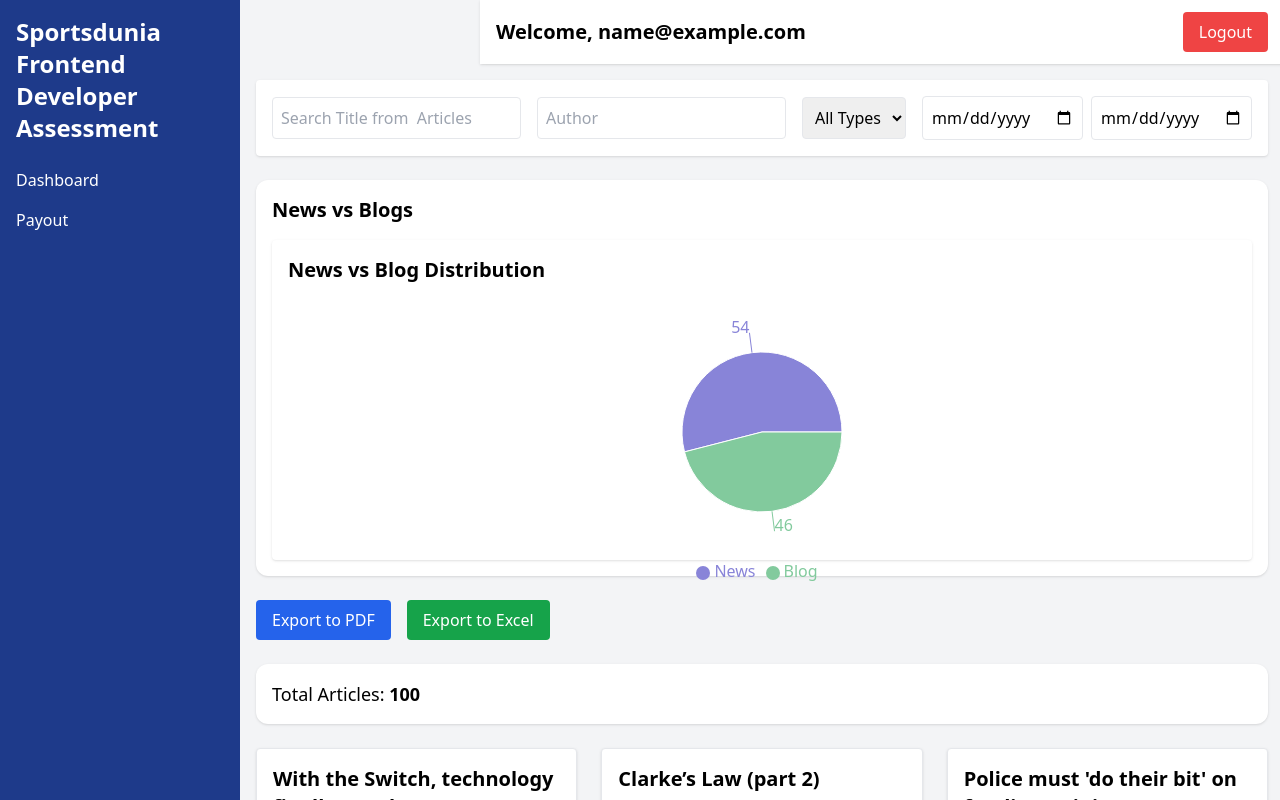
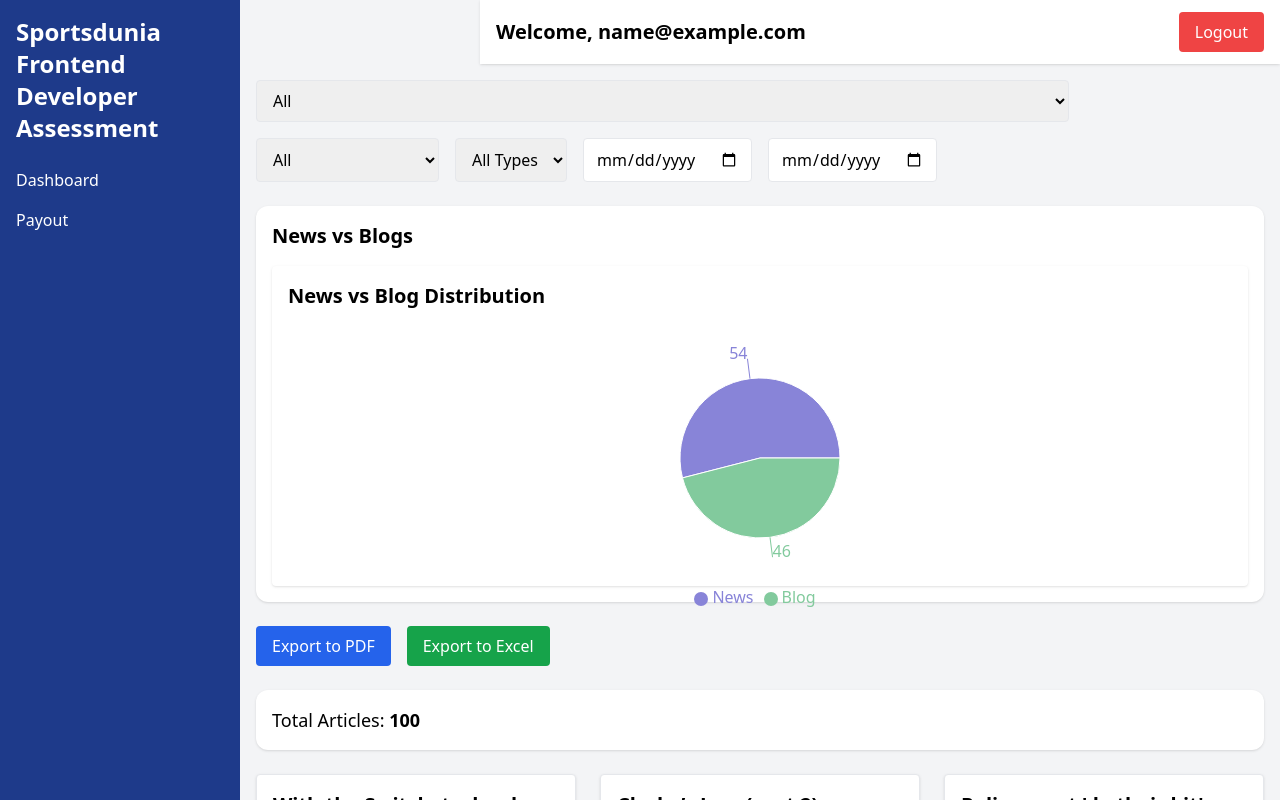
Before and after one commit to deva766825gupta/sportsdunia-dashboard, a React (Create React App) app: page / in a window 1280 px wide. Both pictures are taken after typing "name@example.com", "Sample123" into the empty fields and a click on the button "Login". Shown: the top 800 px of the page. Built offline with nearby package versions, Linux system fonts and the light colour scheme.

Commit message:
Update FilterBar.jsx

```diff
--- a/src/components/FilterBar.jsx
+++ b/src/components/FilterBar.jsx
@@ -1,84 +1,99 @@
 import React, { useState, useEffect } from "react";
 
 const FilterBar = ({ articles, setFiltered }) => {
-  const [author, setAuthor] = useState("");
-  const [type, setType] = useState("");
-  const [search, setSearch] = useState("");
+  const [selectedTitle, setSelectedTitle] = useState("All");
+  const [selectedAuthor, setSelectedAuthor] = useState("All");
+  const [selectedType, setSelectedType] = useState("All");
   const [startDate, setStartDate] = useState("");
   const [endDate, setEndDate] = useState("");
 
+  // Get unique titles and authors
+  const titles = ["All", ...new Set(articles.map((article) => article.title))];
+  const authors = ["All", ...new Set(articles.map((article) => article.author))];
+  const types = ["All", "news", "blog"];
+
   useEffect(() => {
-    let filtered = articles;
+    let result = articles;
 
-    // Filter by author
-    if (author) {
-      filtered = filtered.filter((item) =>
-        item.author.toLowerCase().includes(author.toLowerCase())
-      );
+    if (selectedTitle !== "All") {
+      result = result.filter((article) => article.title === selectedTitle);
     }
 
-
-    if (type) {
-      filtered = filtered.filter((item) => item.type === type);
+    if (selectedAuthor !== "All") {
+      result = result.filter((article) => article.author === selectedAuthor);
     }
 
-
-    if (startDate && endDate) {
-      filtered = filtered.filter((item) => {
-        const date = new Date(item.publishedAt);
-        return date >= new Date(startDate) && date <= new Date(endDate);
-      });
+    if (selectedType !== "All") {
+      result = result.filter((article) => article.type === selectedType);
     }
 
-
-    if (search) {
-      filtered = filtered.filter((item) =>
-        item.title.toLowerCase().includes(search.toLowerCase())
-      );
+    if (startDate) {
+      result = result.filter((article) => new Date(article.publishedAt) >= new Date(startDate));
     }
 
-    setFiltered(filtered);
-  }, [author, type, search, startDate, endDate, articles, setFiltered]);
+    if (endDate) {
+      result = result.filter((article) => new Date(article.publishedAt) <= new Date(endDate));
+    }
+
+    setFiltered(result);
+  }, [selectedTitle, selectedAuthor, selectedType, startDate, endDate, articles, setFiltered]);
 
   return (
-    <div className="mb-4 bg-white p-4 rounded shadow space-y-2 md:space-y-0 md:space-x-4 md:flex items-center justify-between">
-      <input
-        type="text"
-        placeholder="Search Title from  Articles "
-        className="border p-2 rounded w-full md:w-auto"
-        value={search}
-        onChange={(e) => setSearch(e.target.value)}
-      />
-      <input
-        type="text"
-        placeholder="Author"
-        className="border p-2 rounded w-full md:w-auto"
-        value={author}
-        onChange={(e) => setAuthor(e.target.value)}
-      />
+    <div className="flex flex-wrap gap-4 mb-4">
+      {/* 🔽 Title Dropdown */}
       <select
-        value={type}
-        onChange={(e) => setType(e.target.value)}
-        className="border p-2 rounded w-full md:w-auto"
+        value={selectedTitle}
+        onChange={(e) => setSelectedTitle(e.target.value)}
+        className="border px-3 py-2 rounded"
       >
-        <option value="">All Types</option>
-        <option value="news">News</option>
-        <option value="blog">Blog</option>
+        {titles.map((title, idx) => (
+          <option key={idx} value={title}>
+            {title}
+          </option>
+        ))}
       </select>
-      <div className="flex space-x-2">
+
+      {/* 🔽 Author Dropdown */}
+      <select
+        value={selectedAuthor}
+        onChange={(e) => setSelectedAuthor(e.target.value)}
+        className="border px-3 py-2 rounded"
+      >
+        {authors.map((author, idx) => (
+          <option key={idx} value={author}>
+            {author}
+          </option>
+        ))}
+      </select>
+
+      {/* 🔽 Type Dropdown */}
+      <select
+        value={selectedType}
+        onChange={(e) => setSelectedType(e.target.value)}
+        className="border px-3 py-2 rounded"
+      >
+        {types.map((type, idx) => (
+          <option key={idx} value={type}>
+            {type === "All" ? "All Types" : type.charAt(0).toUpperCase() + type.slice(1)}
+          </option>
+        ))}
+      </select>
+
+      {/* 📅 Start Date */}
       <input
         type="date"
-          className="border p-2 rounded"
         value={startDate}
         onChange={(e) => setStartDate(e.target.value)}
+        className="border px-3 py-2 rounded"
       />
+
+      {/* 📅 End Date */}
       <input
         type="date"
-          className="border p-2 rounded"
         value={endDate}
         onChange={(e) => setEndDate(e.target.value)}
+        className="border px-3 py-2 rounded"
       />
-      </div>
     </div>
   );
 };
```
Lines whose indentation alone changed are shown as unchanged.
